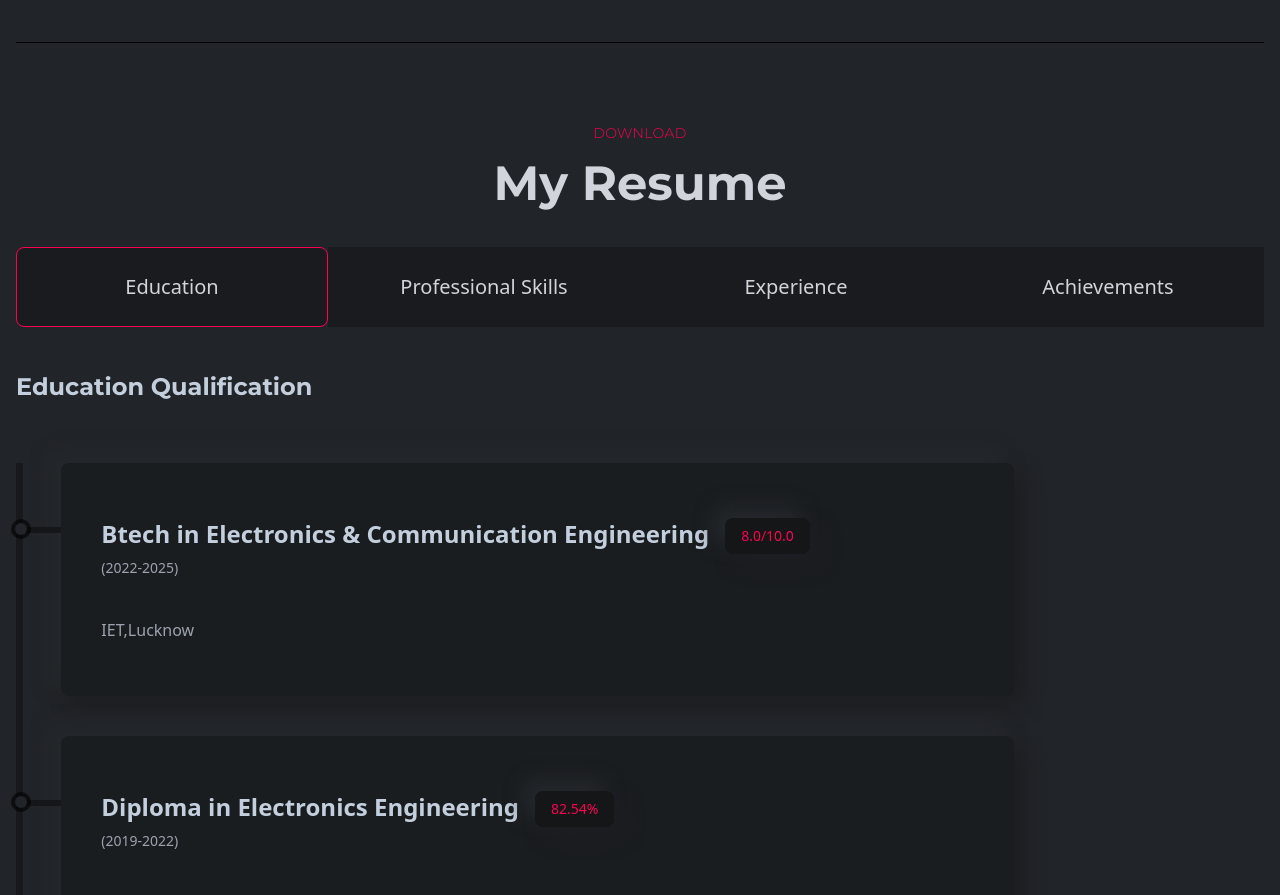
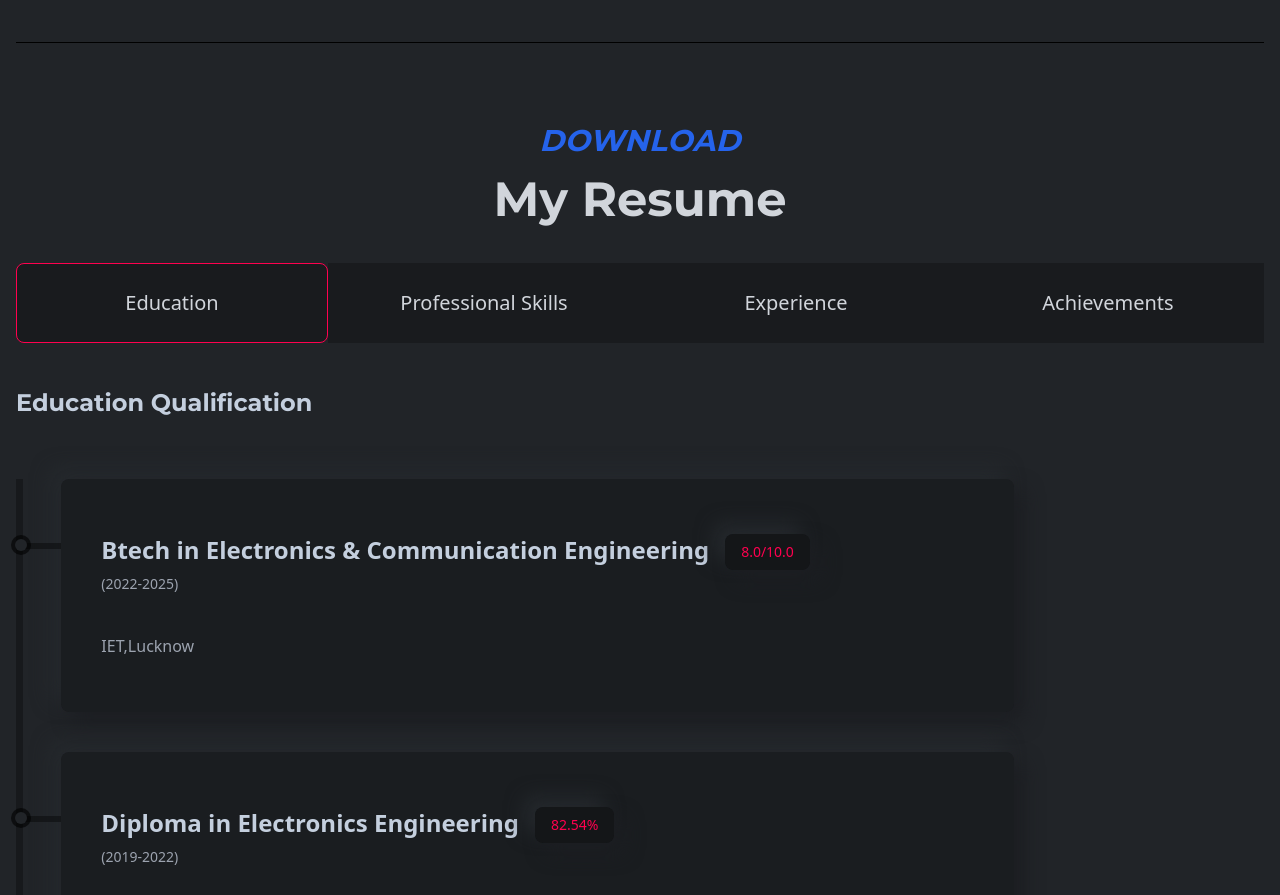
Before and after one commit to gauravverma9795/Portfolio, a React (Vite) app: page / in a window 1280 px wide. Shown: the part 2480-3375 px from the top of the page. Built offline with nearby package versions, Linux system fonts and the light colour scheme; a web font is replaced by a local one.

Commit message:
resume updata

```diff
--- a/src/components/resume/Resume.jsx
+++ b/src/components/resume/Resume.jsx
@@ -12,8 +12,8 @@ const Resume = () => {
    const [achievementData, setAchievementData] = useState(false);
   return (
     <section id="resume" className="w-full py-20 border-b-[1px] border-b-black">
-      <div className="flex justify-center items-center text-center">
-        <Title title={<a href="https://drive.google.com/file/d/1NEyOU5pcc9UKT_CGM8f34JPYha04qshB/view?usp=drivesdk " target="_blank" rel="noopener noreferrer" >DOWNLOAD</a>} des="My Resume" />
+      <div className="flex justify-center items-center text-center ">
+        <Title title={<a href="https://drive.google.com/file/d/1DgWyI7okSOhAXWsNeGaOysd7k1jcx-fH/view?usp=sharing" target="_blank" rel="noopener noreferrer" className='text-3xl text-blue-600 font-bold italic hover:text-blue-300' >DOWNLOAD</a>} des="My Resume" />
       </div>
       <div>
         <ul className="w-full my-10 grid grid-cols-1 md:grid-cols-2 lgl:grid-cols-4">
```
